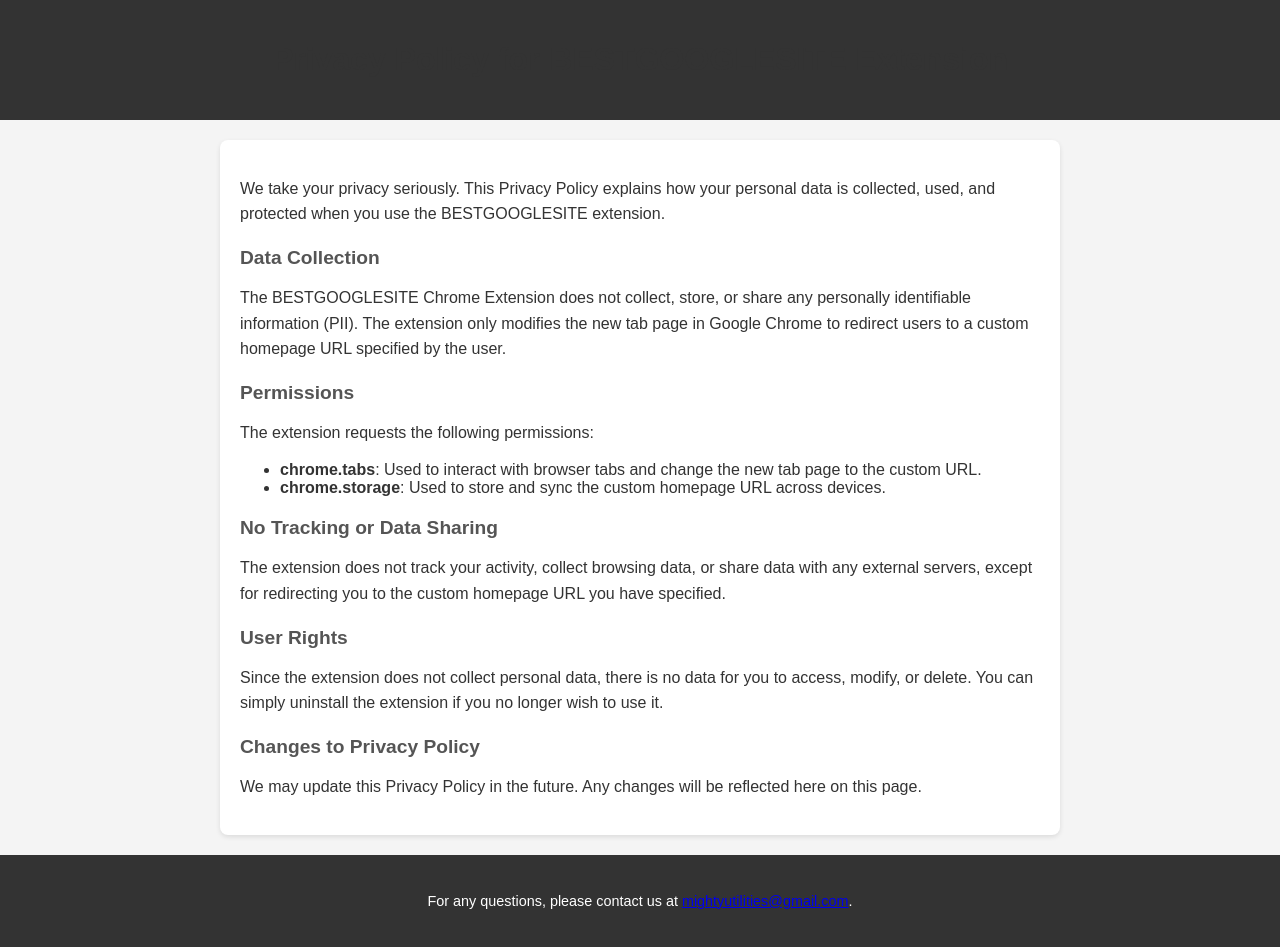
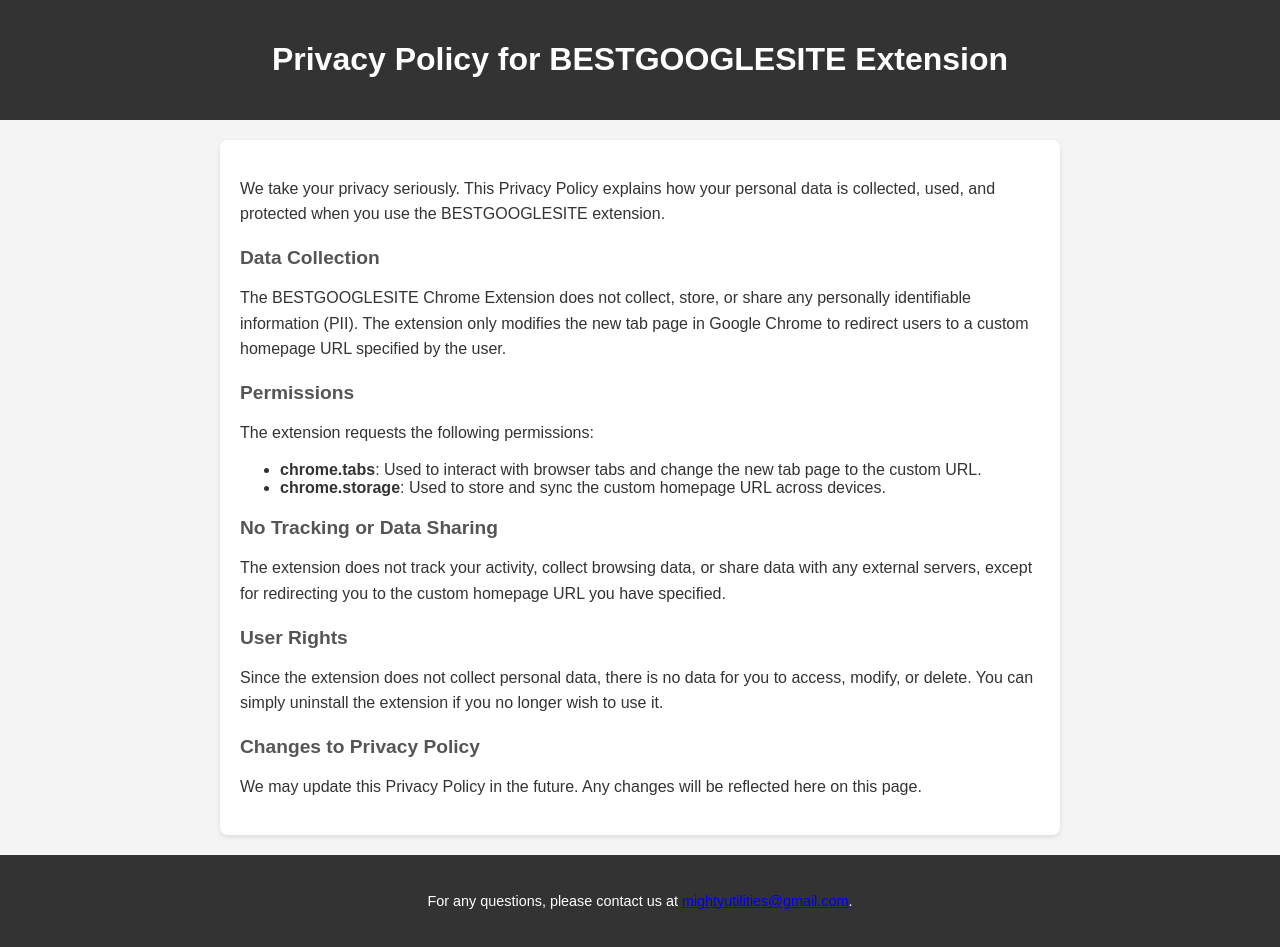
Before and after one commit to firstindiacredit-Git/bgsPolicy, a plain HTML site: page index.html in a window 1280 px wide. Drawn offline with Linux system fonts and the light colour scheme.

Commit message:
Update index.html

```diff
--- a/index.html
+++ b/index.html
@@ -45,11 +45,14 @@
             background-color: #333;
             color: white;
         }
+        #aa{
+            color:white;
+        }
     </style>
 </head>
 <body>
     <header>
-        <h1>Privacy Policy for BESTGOOGLESITE Extension</h1>
+        <h1 id="aa">Privacy Policy for BESTGOOGLESITE Extension</h1>
     </header>
 
     <main>
```
